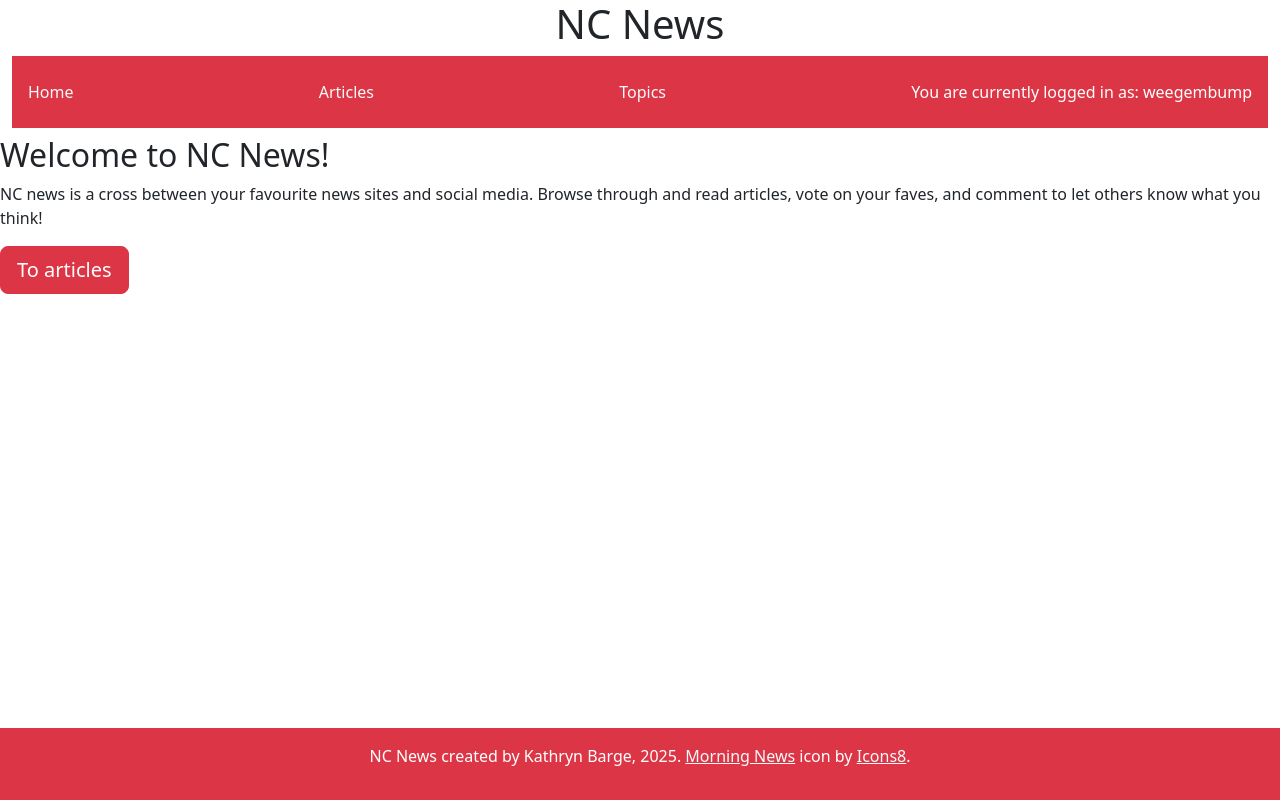
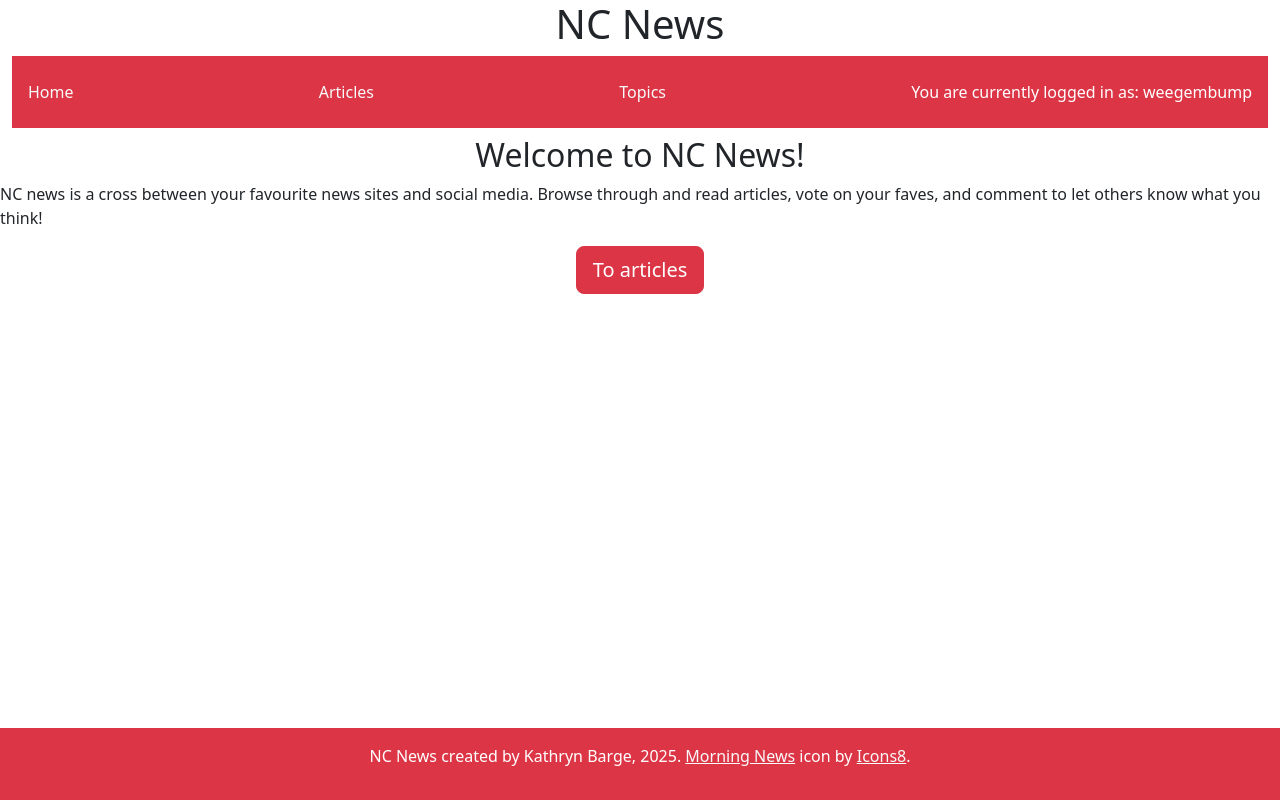
Before and after one commit to kshbarge/northcoders-news-FE, a React (Vite) app: page / in a window 1280 px wide. Built offline with nearby package versions, Linux system fonts and the light colour scheme.

Commit message:
centre elements on home page

```diff
--- a/src/components/Home.jsx
+++ b/src/components/Home.jsx
@@ -2,13 +2,13 @@ import { Link } from "react-router-dom"
 
 function Home (){
     return (
-        <>
-          <h2>Welcome to NC News!</h2>
+        <div class="d-flex flex-column align-items-center">
+          <h2 class="text-center">Welcome to NC News!</h2>
           <p>NC news is a cross between your favourite news sites and social media. Browse through and read articles, vote on your faves, and comment to let others know what you think!</p>
           <Link to="/articles">
             <button type="button" class="btn btn-danger btn-lg">To articles</button>
           </Link>
-        </>
+        </div>
     )
 }
 
```
